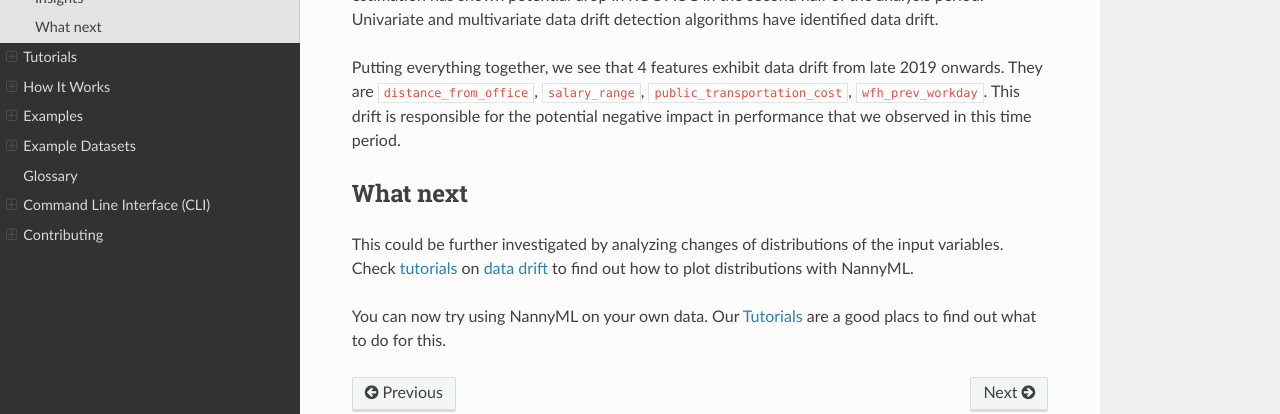
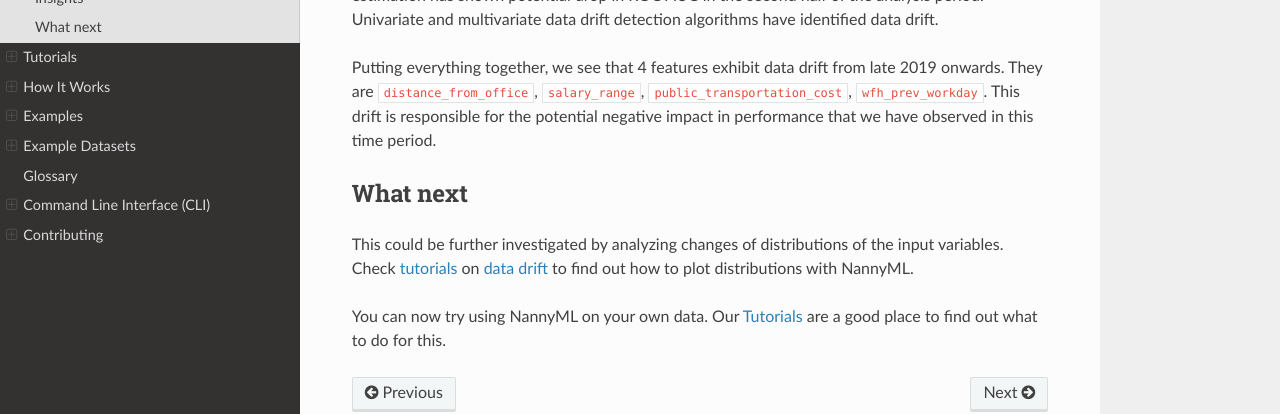
Before and after one commit to NannyML/nannyml, a Sphinx documentation site: the page built from docs/quick.rst, in a window 1280 px wide and 900 px high, scrolled down 10475 px. Shown: the part 359-773 px from the top of the window. Built offline with Sphinx 7.4.7 and the Read the Docs theme 2.0.0, drawn with Linux system fonts in a browser that asks for light colours; pages that are not in the unit, such as notebooks, are missing from menus.

Commit message:
Fix typos

```diff
--- a/docs/quick.rst
+++ b/docs/quick.rst
@@ -177,7 +177,7 @@
 
 Putting everything together, we see that 4 features exhibit data drift from late 2019 onwards. They are
 ``distance_from_office``, ``salary_range``, ``public_transportation_cost``, ``wfh_prev_workday``.
-This drift is responsible for the potential negative impact in performance that we observed in this time period.
+This drift is responsible for the potential negative impact in performance that we have observed in this time period.
 
 -----------------------
 What next
@@ -186,4 +186,4 @@
 This could be further investigated by analyzing changes of distributions of the input variables. Check
 :ref:`tutorials<tutorials>` on :ref:`data drift<data-drift>` to find out how to plot distributions with NannyML.
 
-You can now try using NannyML on your own data. Our :ref:`tutorials` are a good placs to find out what to do for this.
+You can now try using NannyML on your own data. Our :ref:`tutorials` are a good place to find out what to do for this.
```
